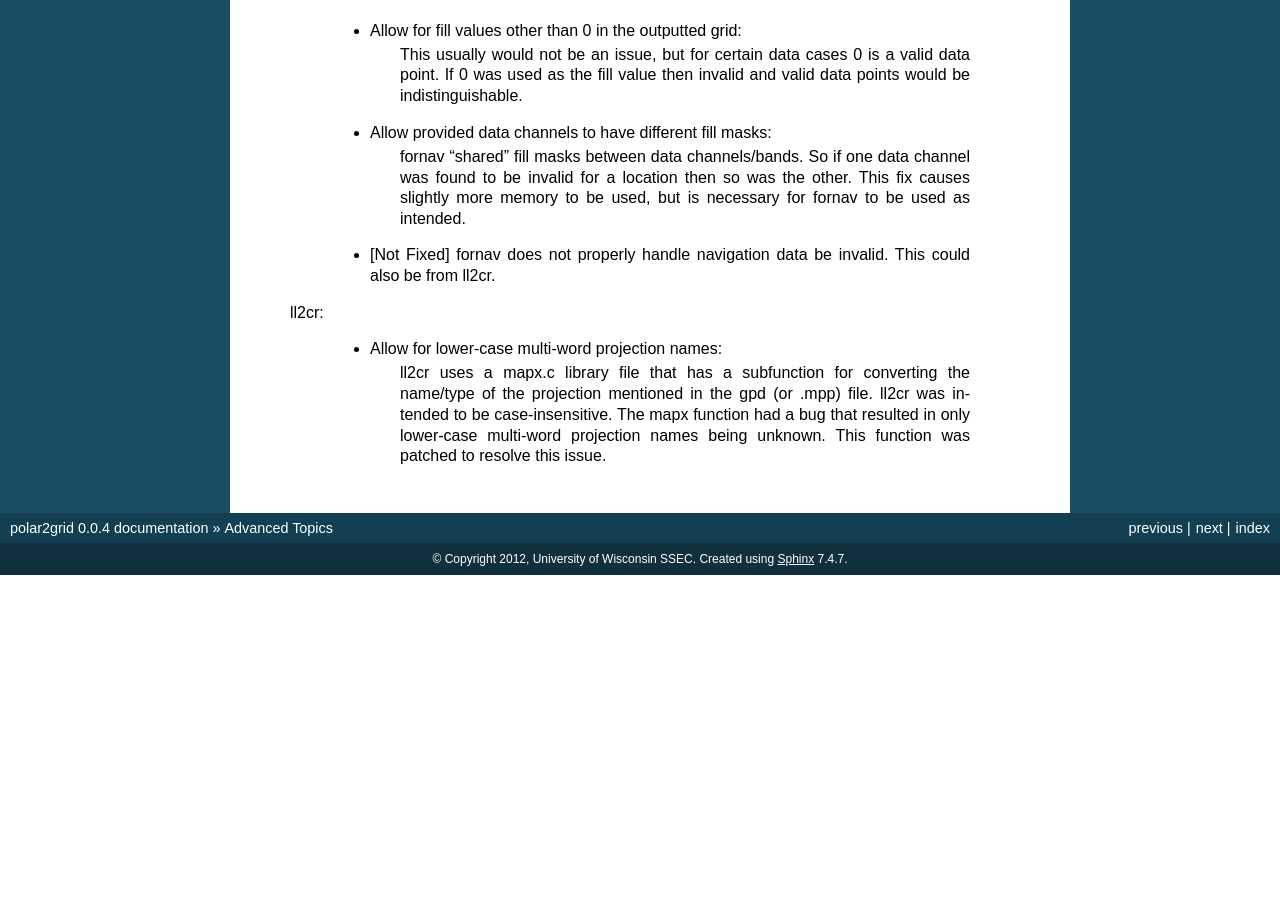
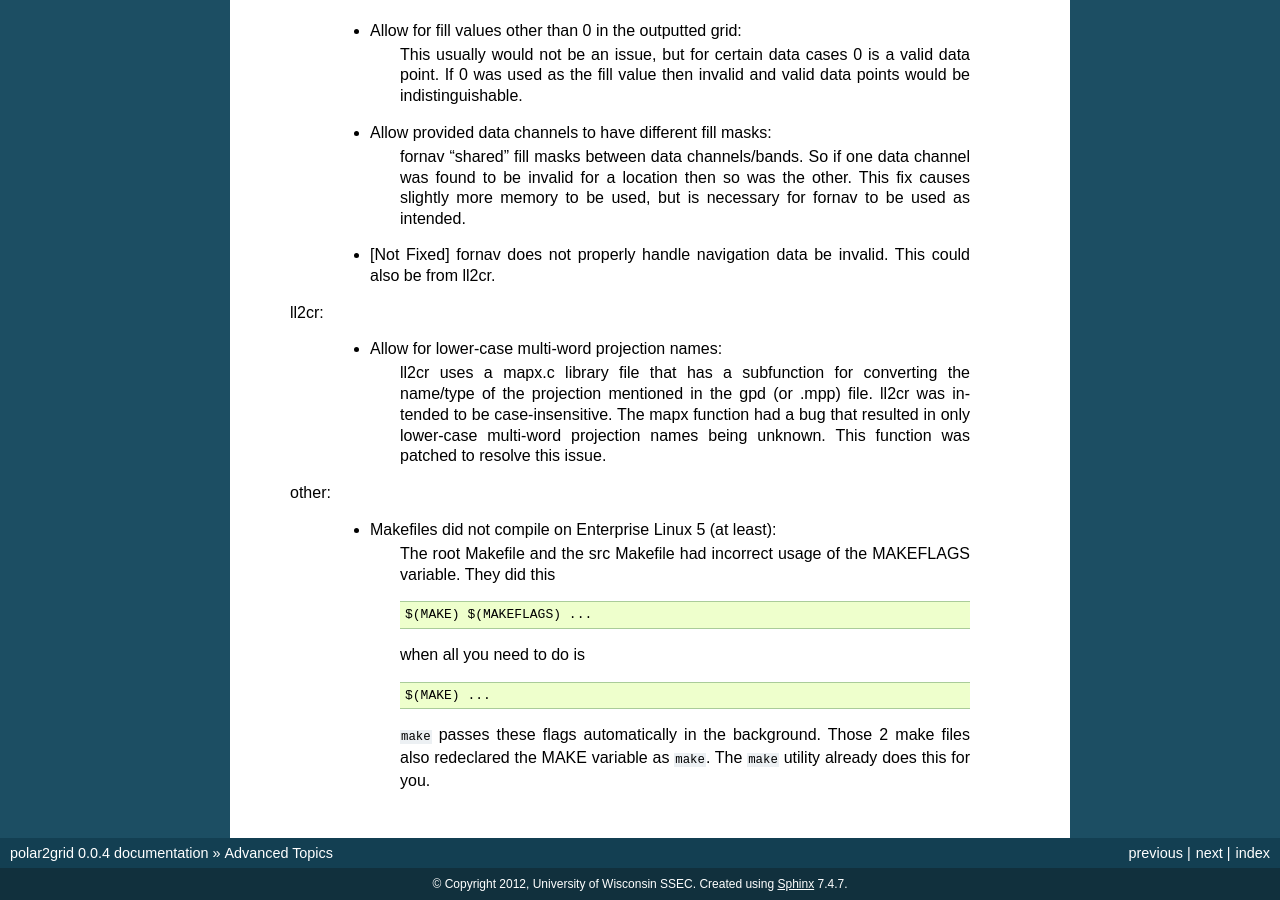
Before and after one commit to ssec/polar2grid, a Sphinx documentation site: the page built from py/polar2grid/doc/source/advanced.rst, in a window 1280 px wide and 900 px high, scrolled down 1878 px. Built offline with Sphinx 7.4.7, drawn with Linux system fonts in a browser that asks for light colours; formulas are drawn with MathJax 3; before the commit the page ends 2453 px from its top, so only the background shows below that.

Commit message:
added info about makefile change to ms2gt changes section

```diff
--- a/py/polar2grid/doc/source/advanced.rst
+++ b/py/polar2grid/doc/source/advanced.rst
@@ -119,3 +119,21 @@ changes were made:
               The mapx function had a bug that resulted in only lower-case
               multi-word projection names being unknown.  This function was
               patched to resolve this issue.
+
+    other:
+
+        * Makefiles did not compile on Enterprise Linux 5 (at least):
+            The root Makefile and the src Makefile had incorrect usage of the
+            MAKEFLAGS variable.  They did this
+            ::
+
+                $(MAKE) $(MAKEFLAGS) ...
+
+            when all you need to do is
+            ::
+
+                $(MAKE) ...
+
+            ``make`` passes these flags automatically in the background.
+            Those 2 make files also redeclared the MAKE variable as ``make``.
+            The ``make`` utility already does this for you.
```
